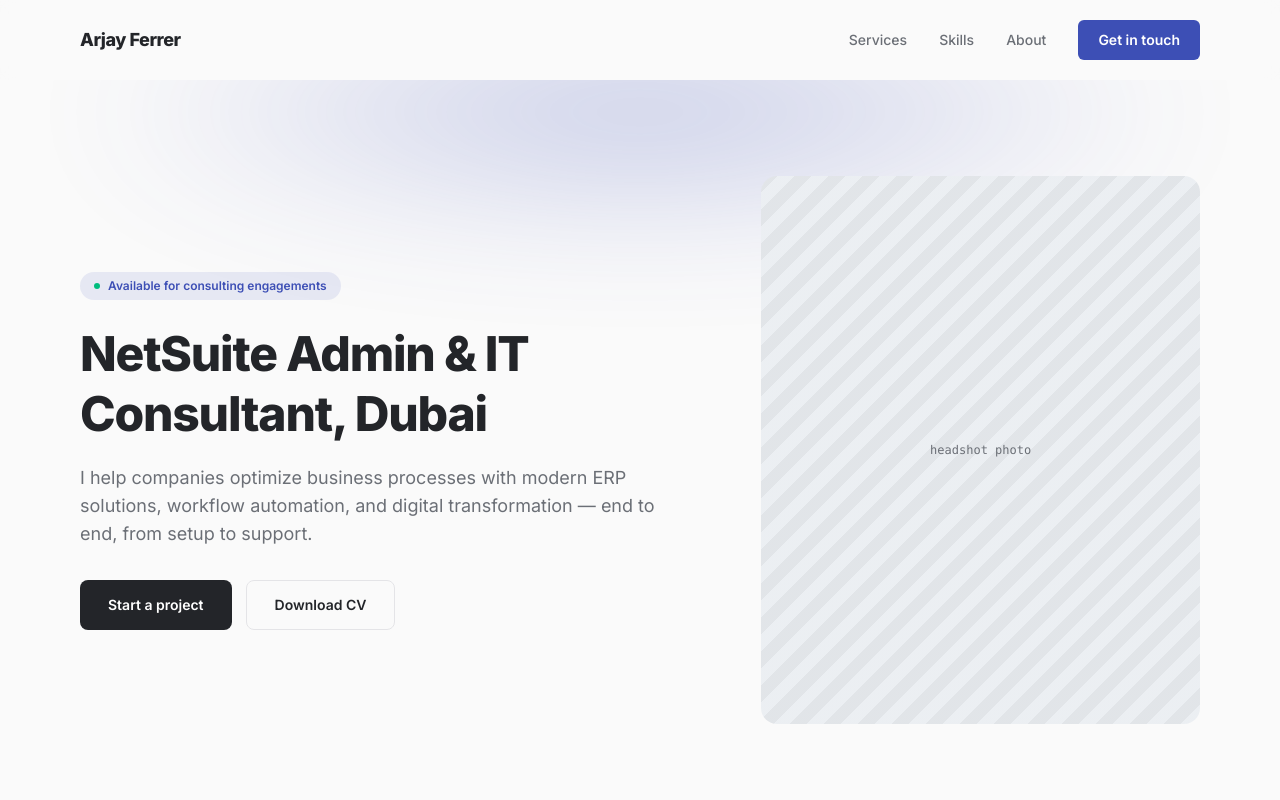
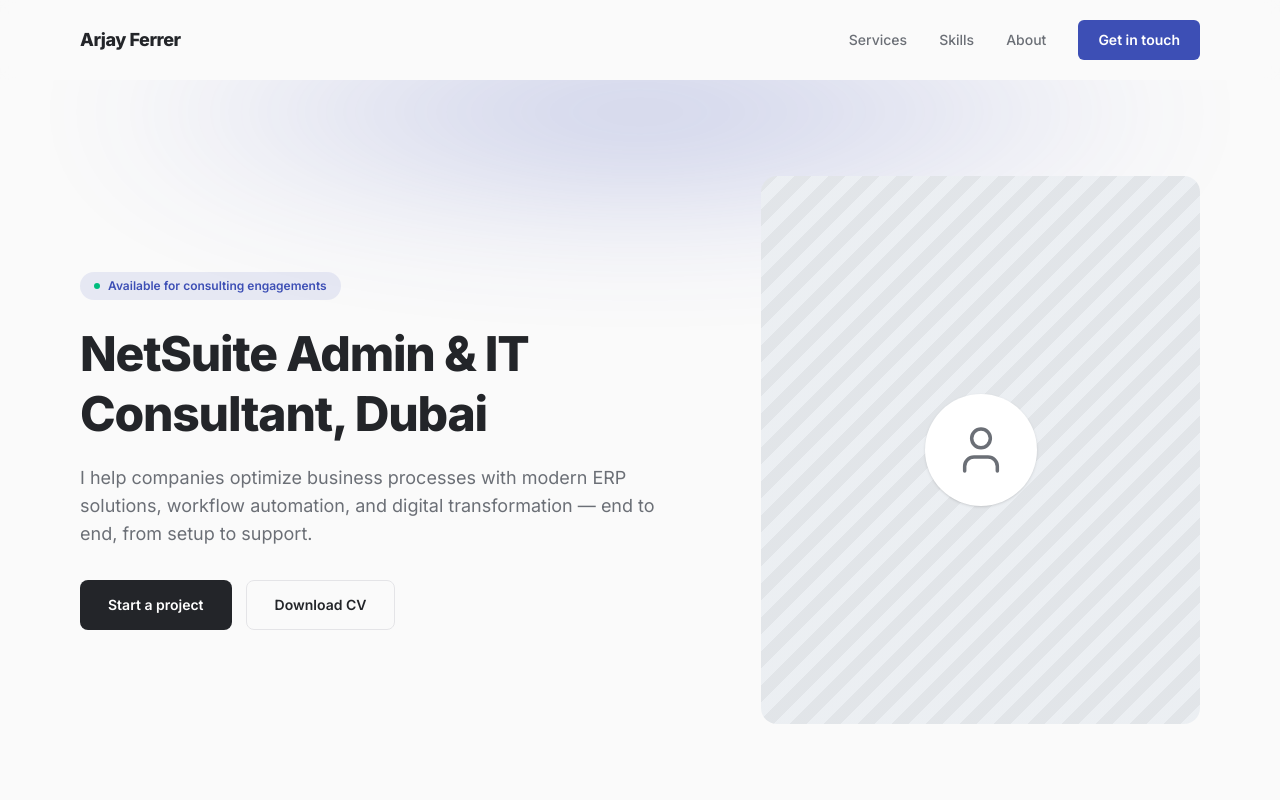
Before and after one commit to arjayferrer/arjayferrer, a React (Vite) app in the folder app/: page / in a window 1280 px wide. Shown: the top 800 px of the page. Built offline with nearby package versions, Linux system fonts and the light colour scheme.

Commit message:
Replace hero text placeholder with an avatar-icon placeholder

```diff
--- a/app/src/App.tsx
+++ b/app/src/App.tsx
@@ -2,7 +2,7 @@
 import {
   Mail, ServerCog, Globe, Workflow,
   FileText, Blocks, Database, Linkedin, Github, Phone,
-  MapPin, CalendarDays
+  MapPin, CalendarDays, User
 } from "lucide-react"
 
 
@@ -180,7 +180,9 @@
                     "repeating-linear-gradient(135deg, oklch(0.92 0.006 250) 0 12px, oklch(0.95 0.006 250) 12px 24px)",
                 }}
               >
-                <span className="font-mono text-xs text-muted">headshot photo</span>
+                <div className="flex h-28 w-28 items-center justify-center rounded-full bg-white text-muted shadow-sm">
+                  <User className="h-14 w-14" strokeWidth={1.5} />
+                </div>
               </div>
             </div>
           </div>
```
